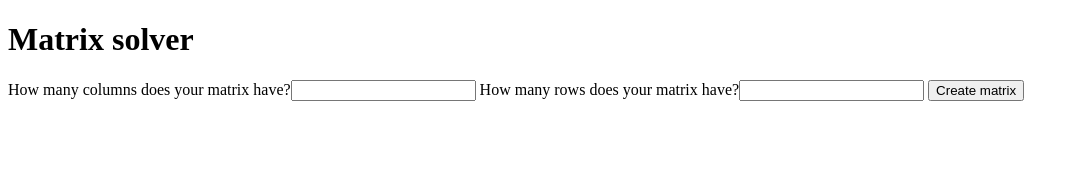
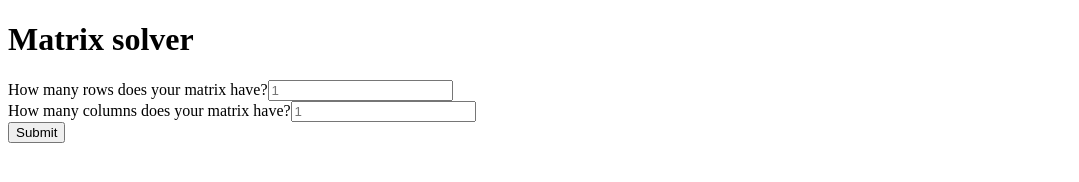
Before and after one commit to gian412/matrix-solver, a website: page index.html in a window 1280 px wide. Shown: the whole page, without its empty margins (0-1079 px from the left). Drawn offline with Linux system fonts and the light colour scheme.

Commit message:
html fisìrst structure

```diff
--- a/index.html
+++ b/index.html
@@ -1,12 +1,33 @@
 <!DOCTYPE html>
 <head>
-    <title>Matrix solver</title>
+  <title>Matrix solver</title>
 </head>
 <body>
-    <h1>Matrix solver</h1>
-    <div id="columnsRows">
-        <label>How many columns does your matrix have?<input type="number" min="1" step="1" id="col"/></label>
-        <label>How many rows does your matrix have?<input type="number" min="1" step="1" id="row"/></label>
-        <button id="createMatrix">Create matrix</button>
-    </div>
+  <h1>Matrix solver</h1>
+  <form action="#" id="rowColDiv">
+
+    <label
+      >How many rows does your matrix have?<input
+        type="number"
+        placeholder="1"
+        min="1"
+        step="1"
+        id="rowInput"
+        required
+    /></label><br />
+    <label
+      >How many columns does your matrix have?<input
+        type="number"
+        placeholder="1"
+        min="1"
+        step="1"
+        id="colInput"
+        required
+    /></label><br />
+    <input type="submit" id="createBtn" placeholder="Create matrix">
+  </r>
+  <div id="composerDiv" hidden>
+    <table id="matrixTbl"></table>
+  </div>
+  <script src="./index.js"></script>
 </body>
```
